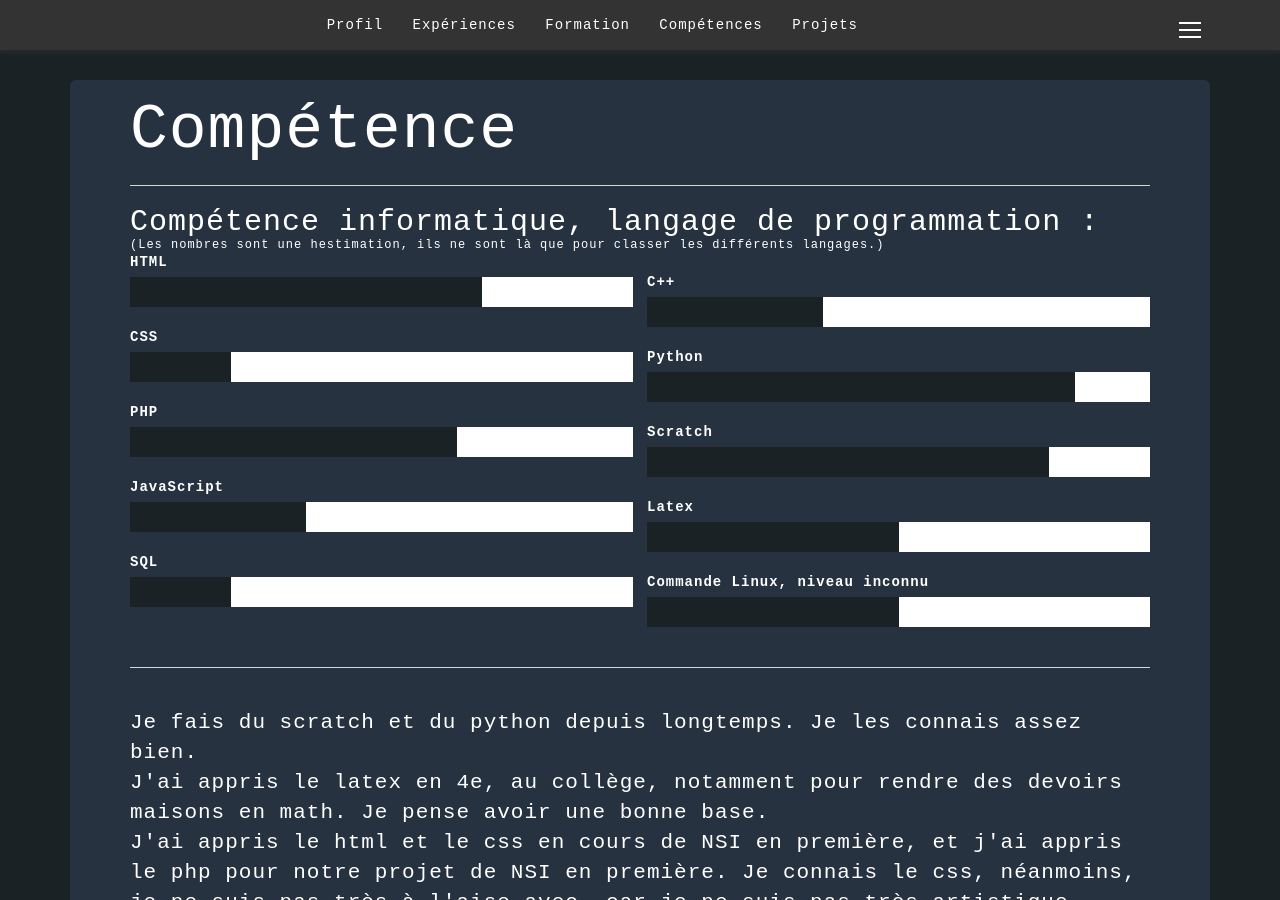
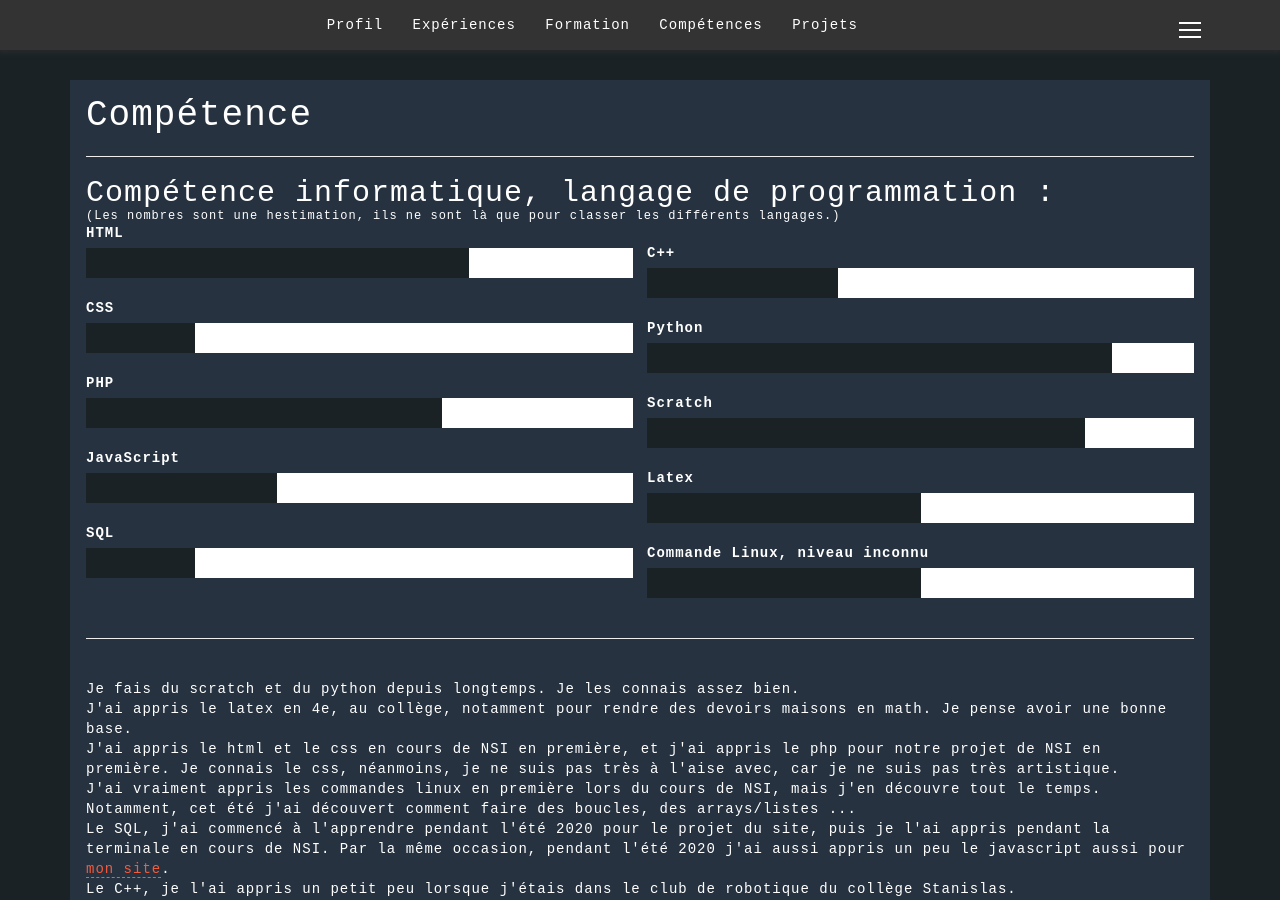
Before and after one commit to MaelC001/MaelC001.github.io, a Jekyll site: the page built from competence/index.html, in a window 1280 px wide and 900 px high. Built offline with Jekyll 4.4.1, drawn with Linux system fonts in a browser that asks for light colours; nearby versions of some CDN libraries.

Commit message:
Update index.html

```diff
--- a/competence/index.html
+++ b/competence/index.html
@@ -3,7 +3,7 @@ layout: default
 title: Portfolio - Competences
 ---
 
-<div class="jumbotron jumbo-background" id="skill">
+<div class="jumbo-background" id="skill">
     <h1>Compétence</h1>
     <hr class="star-bright">
     <h2>Compétence informatique, langage de programmation :</h2>
```
